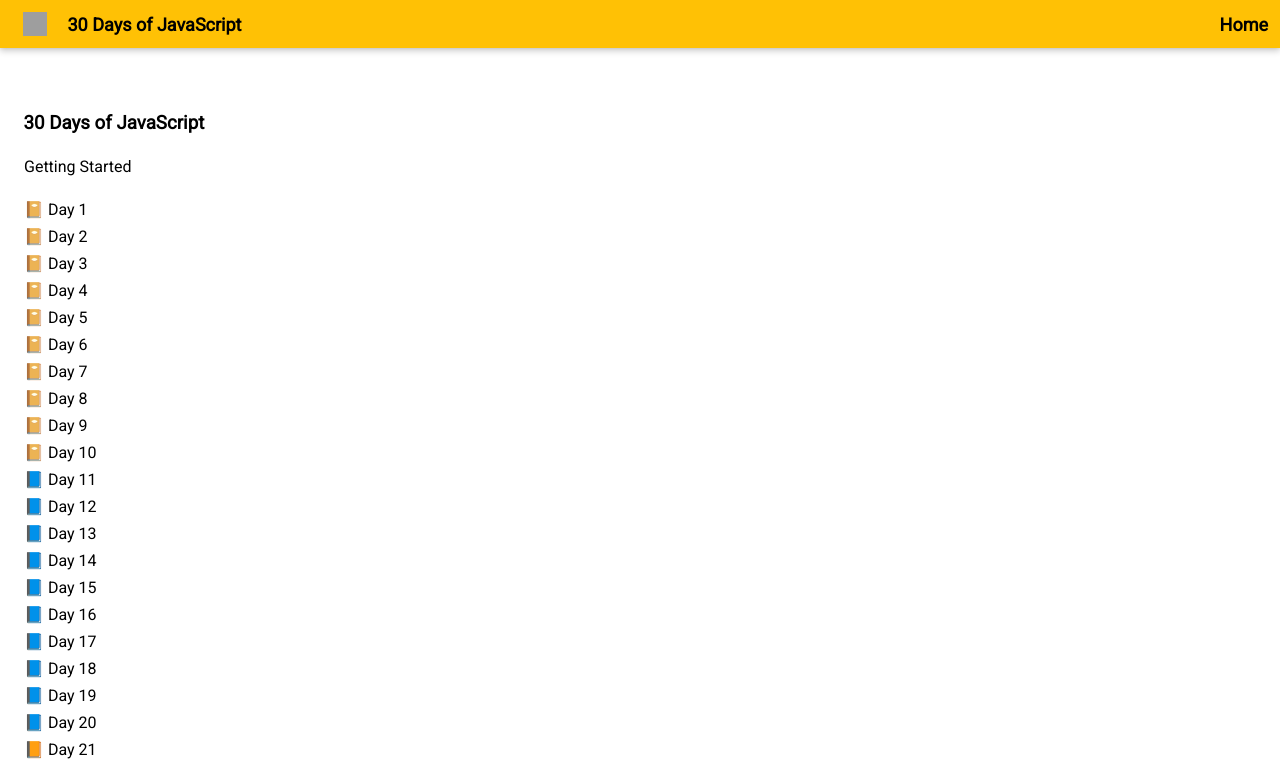
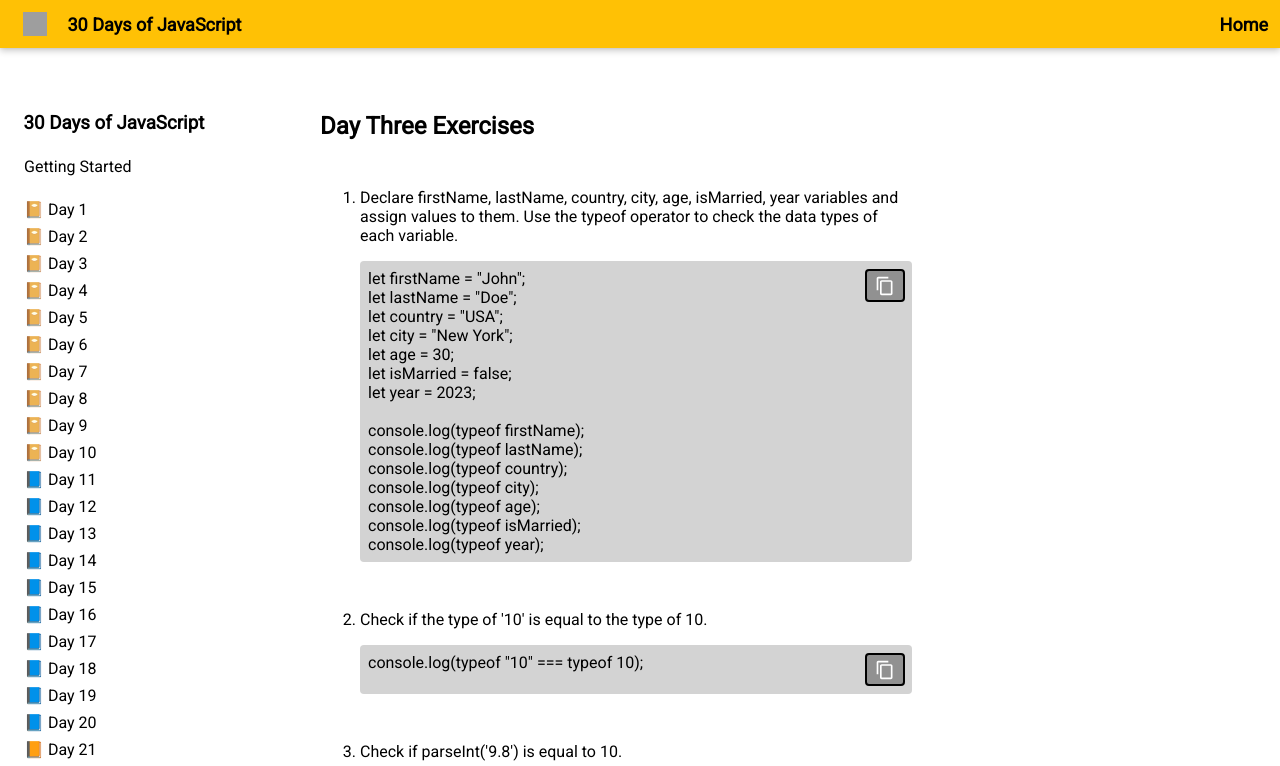
Before and after one commit to Andrew-Neely-82/thirty-days-of-js, a React (Create React App) app: page /day3 in a window 1280 px wide. Shown: the top 766 px of the page. Built offline with nearby package versions, Linux system fonts and the light colour scheme; grey boxes are pictures that could not be loaded.

Commit message:
completed day three exercise 1

```diff
--- a/src/App.js
+++ b/src/App.js
@@ -1,6 +1,6 @@
 import { BrowserRouter as Router, Switch, Route } from "react-router-dom";
 import { Navbar, Footer, Sidebar } from "./components/index.js";
-import { Home, DayOne, DayTwo } from "./pages/export.js";
+import { Home, DayOne, DayTwo, DayThree } from "./pages/export.js";
 import React from "react";
 import "./App.scss";
 
@@ -16,7 +16,7 @@ function App() {
               <Route exact path={"/"} component={Home} />
               <Route exact path={"/day1"} component={DayOne} />
               <Route exact path={"/day2"} component={DayTwo} />
-              {/* <Route exact path={"/day3"} component={DayTwo} /> */}
+              <Route exact path={"/day3"} component={DayThree} />
             </Switch>
           </Router>
         </div>
--- a/src/App.scss
+++ b/src/App.scss
@@ -33,16 +33,12 @@
               list-style: none;
             }
           }
-        }
-      }
-    }
-  }
-}
 
           .codeblock {
             z-index: -15;
 
-  pre {
+            .pre {
+              align-items: flex-start;
               width: 100%;
               border: none;
               border-radius: 4px;
@@ -59,7 +55,7 @@
               code {
                 display: flex;
                 justify-content: space-between;
-      align-items: center;
+                align-items: stretch;
                 width: 100%;
                 background-color: lightgray;
                 color: black;
@@ -71,6 +67,10 @@
                 }
 
                 button {
+                  display: flex;
+                  justify-content: center;
+                  align-items: center;
+                  height: 2.5em;
                   background: rgba(80 80 80 / 0.5);
                   border: 2px solid black;
                   border-radius: 4px;
@@ -104,3 +104,8 @@
               }
             }
           }
+        }
+      }
+    }
+  }
+}
--- /dev/null
+++ b/src/pages/dayThree/DayThree.jsx
@@ -0,0 +1,14 @@
+import QaPairs from "../../components/qaPairs/QaPairs";
+import { exerciseOne } from "./exerciseOne";
+
+const DayThree = () => {
+  return (
+    <div className="Day">
+      <h2>Day Three Exercises</h2>
+      <ol>
+        <QaPairs code={exerciseOne} />
+      </ol>
+    </div>
+  );
+};
+export default DayThree;
--- /dev/null
+++ b/src/pages/dayThree/exerciseOne.js
@@ -0,0 +1,337 @@
+console.log("");
+console.log("Day 3 Exercise 1:");
+console.log("");
+
+// Declare firstName, lastName, country, city, age, isMarried, year variable and assign value to it and use the typeof operator to check different data types.
+
+console.log("Declare firstName, lastName, country, city, age, isMarried, year variable and assign value to it and use the typeof operator to check different data types.");
+let firstName = "Joe";
+let lastName = "Schmoe";
+let country = "USA";
+let city = "Manhattan";
+let isMarried = false;
+let year = 2023;
+
+console.log(typeof firstName);
+console.log(typeof lastName);
+console.log(typeof country);
+console.log(typeof city);
+console.log(typeof isMarried);
+console.log(typeof year);
+console.log("");
+
+// Check if type of '10' is equal to 10
+
+console.log("Check if type of '10' is equal to 10");
+console.log(typeof "10" == 10);
+console.log("");
+
+// Check if parseInt('9.8') is equal to 10
+console.log("Check if parseInt('9.8') is equal to 10");
+console.log(parseInt("9.8") == 10);
+console.log("");
+
+// Boolean value is either true or false.
+console.log(false);
+console.log("");
+// Write three JavaScript statement which provide truthy value.
+console.log("Write three JavaScript statement which provide truthy value.");
+console.log(10 == "10");
+console.log(true == true);
+console.log(1 < 2);
+console.log("");
+// Write three JavaScript statement which provide falsy value.
+console.log("toad" == "mario");
+console.log("10" == 5);
+console.log("hello" == true);
+console.log("");
+// Figure out the result of the following comparison expression first without using console.log(). After you decide the result confirm it using console.log()
+
+// 4 > 3
+// 4 >= 3
+// 4 < 3
+// 4 <= 3
+// 4 == 4
+// 4 === 4
+// 4 != 4
+// 4 !== 4
+// 4 != '4'
+// 4 == '4'
+// 4 === '4'
+console.log("Figure out the result of the following comparison expression first without using console.log(). After you decide the result confirm it using console.log()");
+console.log(4 > 3);
+console.log(4 >= 3);
+console.log(4 < 3);
+console.log(4 <= 3);
+console.log(4 == 4);
+console.log(4 === 4);
+console.log(4 != 4);
+console.log(4 !== 4);
+console.log(4 != "4");
+console.log(4 == "4");
+console.log(4 === "4");
+console.log("");
+// Find the length of python and jargon and make a falsy comparison statement.
+console.log("Find the length of python and jargon and make a falsy comparison statement.");
+console.log("python".length !== "jargon".length);
+console.log("");
+// Figure out the result of the following expressions first without using console.log(). After you decide the result confirm it by using console.log()
+
+// 4 > 3 && 10 < 12
+// 4 > 3 && 10 > 12
+// 4 > 3 || 10 < 12
+// 4 > 3 || 10 > 12
+// !(4 > 3)
+// !(4 < 3)
+// !(false)
+// !(4 > 3 && 10 < 12)
+// !(4 > 3 && 10 > 12)
+// !(4 === '4')
+
+console.log("// Figure out the result of the following expressions first without using console.log(). After you decide the result confirm it by using console.log()");
+console.log(4 > 3 && 10 < 12);
+console.log(4 > 3 && 10 > 12);
+console.log(4 > 3 || 10 < 12);
+console.log(4 > 3 || 10 > 12);
+console.log(!(4 > 3));
+console.log(!(4 < 3));
+console.log(!false);
+console.log(!(4 > 3 && 10 < 12));
+console.log(!(4 > 3 && 10 > 12));
+console.log(!(4 === "4"));
+console.log("");
+
+// There is no 'on' in both dragon and python
+console.log("There is no 'on' in both dragon and python");
+console.log(!"dragon".includes("on") && "python".includes("on"));
+console.log("");
+
+// Use the Date object to do the following activities
+
+// What is the year today?
+// What is the month today as a number?
+// What is the date today?
+// What is the day today as a number?
+// What is the hours now?
+// What is the minutes now?
+// Find out the numbers of seconds elapsed from January 1, 1970 to now.
+console.log(new Date().getFullYear());
+console.log(new Date().getMonth());
+console.log(new Date().getDate());
+console.log(new Date().getDay());
+console.log(new Date().getHours());
+console.log(new Date().getMinutes());
+console.log(Math.floor(new Date().getTime() / 1000));
+
+export const exerciseOne = [
+  {
+    id: 1,
+    q: "Declare firstName, lastName, country, city, age, isMarried, year variables and assign values to them. Use the typeof operator to check the data types of each variable.",
+    a: `let firstName = "John";
+let lastName = "Doe";
+let country = "USA";
+let city = "New York";
+let age = 30;
+let isMarried = false;
+let year = 2023;
+
+console.log(typeof firstName);
+console.log(typeof lastName);
+console.log(typeof country);
+console.log(typeof city);
+console.log(typeof age);
+console.log(typeof isMarried);
+console.log(typeof year);`,
+  },
+  {
+    id: 2,
+    q: "Check if the type of '10' is equal to the type of 10.",
+    a: `console.log(typeof "10" === typeof 10);`,
+  },
+  {
+    id: 3,
+    q: "Check if parseInt('9.8') is equal to 10.",
+    a: `console.log(parseInt('9.8') === 10);`,
+  },
+  {
+    id: 4,
+    q: "Create a boolean variable with a value of true.",
+    a: `let isTrue = true;
+console.log(isTrue);`,
+  },
+  {
+    id: 5,
+    q: "Write three JavaScript statements that evaluate to a truthy value.",
+    a: `console.log(10 > 5);
+console.log("hello" !== "goodbye");
+console.log(!!"non-empty string");`,
+  },
+  {
+    id: 6,
+    q: "Write three JavaScript statements that evaluate to a falsy value.",
+    a: `console.log(0 == false);
+console.log(null === undefined);
+console.log("" == false);`,
+  },
+  {
+    id: 7,
+    q: "Evaluate the following comparison expressions and confirm the results using console.log():\n\n4 > 3",
+    a: "console.log(4 > 3);",
+  },
+  {
+    id: 8,
+    q: "4 >= 3",
+    a: "console.log(4 >= 3);",
+  },
+  {
+    id: 9,
+    q: "4 < 3",
+    a: "console.log(4 < 3);",
+  },
+  {
+    id: 10,
+    q: "4 <= 3",
+    a: "console.log(4 <= 3);",
+  },
+  {
+    id: 11,
+    q: "4 == 4",
+    a: "console.log(4 == 4);",
+  },
+  {
+    id: 12,
+    q: "4 === 4",
+    a: "console.log(4 === 4);",
+  },
+  {
+    id: 13,
+    q: "4 != 4",
+    a: "console.log(4 != 4);",
+  },
+  {
+    id: 14,
+    q: "4 !== 4",
+    a: "console.log(4 !== 4);",
+  },
+  {
+    id: 15,
+    q: "4 != '4'",
+    a: "console.log(4 != '4');",
+  },
+  {
+    id: 16,
+    q: "4 === '4'",
+    a: "console.log(4 === '4');",
+  },
+  {
+    id: 17,
+    q: "Find the length of the words 'python' and 'jargon' and compare them in a falsy comparison statement.",
+    a: `console.log("python".length === "jargon".length);`,
+  },
+  {
+    id: 18,
+    q: "Evaluate the following expressions and confirm the results using console.log():\n\n4 > 3 && 10 < 12",
+    a: "console.log(4 > 3 && 10 < 12);",
+  },
+  {
+    id: 19,
+    q: "4 > 3 && 10 > 12",
+    a: "console.log(4 > 3 && 10 > 12);",
+  },
+  {
+    id: 20,
+    q: "4 > 3 || 10 < 12",
+    a: "console.log(4 > 3 || 10 < 12);",
+  },
+  {
+    id: 21,
+    q: "4 > 3 || 10 > 12",
+    a: "console.log(4 > 3 || 10 > 12);",
+  },
+  {
+    id: 22,
+    q: "!(4 > 3)",
+    a: "console.log(!(4 > 3));",
+  },
+  {
+    id: 23,
+    q: "!(4 < 3)",
+    a: "console.log(!(4 < 3));",
+  },
+  {
+    id: 24,
+    q: "!(false)",
+    a: "console.log(!(false));",
+  },
+  {
+    id: 25,
+    q: "!(4 > 3 && 10 < 12)",
+    a: "console.log(!(4 > 3 && 10 < 12));",
+  },
+  {
+    id: 26,
+    q: "!(4 > 3 && 10 > 12)",
+    a: "console.log(!(4 > 3 && 10 > 12));",
+  },
+  {
+    id: 27,
+    q: "!(4 === '4')",
+    a: "console.log(!(4 === '4'));",
+  },
+  {
+    id: 28,
+    q: "Check if 'on' is present in both 'dragon' and 'python'.",
+    a: `let word1 = "dragon";
+let word2 = "python";
+console.log(word1.includes("on") && word2.includes("on"));`,
+  },
+  {
+    id: 29,
+    q: "Use the Date object to answer the following questions:\n\nWhat is the current year?",
+    a: `let currentDate = new Date();
+let currentYear = currentDate.getFullYear();
+console.log(currentYear);`,
+  },
+  {
+    id: 30,
+    q: "What is the current month as a number?",
+    a: `let currentDate = new Date();
+let currentMonth = currentDate.getMonth() + 1;
+console.log(currentMonth);`,
+  },
+  {
+    id: 31,
+    q: "What is the current date?",
+    a: `let currentDate = new Date();
+let currentDateNumber = currentDate.getDate();
+console.log(currentDateNumber);`,
+  },
+  {
+    id: 32,
+    q: "What is the current day as a number?",
+    a: `let currentDate = new Date();
+let currentDay = currentDate.getDay();
+console.log(currentDay);`,
+  },
+  {
+    id: 33,
+    q: "What is the current hour?",
+    a: `let currentDate = new Date();
+let currentHour = currentDate.getHours();
+console.log(currentHour);`,
+  },
+  {
+    id: 34,
+    q: "What is the current minute?",
+    a: `let currentDate = new Date();
+let currentMinute = currentDate.getMinutes();
+console.log(currentMinute);`,
+  },
+  {
+    id: 35,
+    q: "Find out the number of seconds elapsed from January 1, 1970, to now.",
+    a: `let currentDate = new Date();
+let elapsedTime = Math.floor(currentDate.getTime() / 1000);
+console.log(elapsedTime);`,
+  },
+];
--- a/src/pages/export.js
+++ b/src/pages/export.js
@@ -1,3 +1,4 @@
 export { default as Home } from "./home/Home";
 export { default as DayOne } from "./dayOne/DayOne";
 export { default as DayTwo } from "./dayTwo/DayTwo";
+export { default as DayThree } from "./dayThree/DayThree";
```
Also changed, not shown: src/pages/dayOne/style.scss (deleted). Lines whose indentation alone changed are shown as unchanged.
